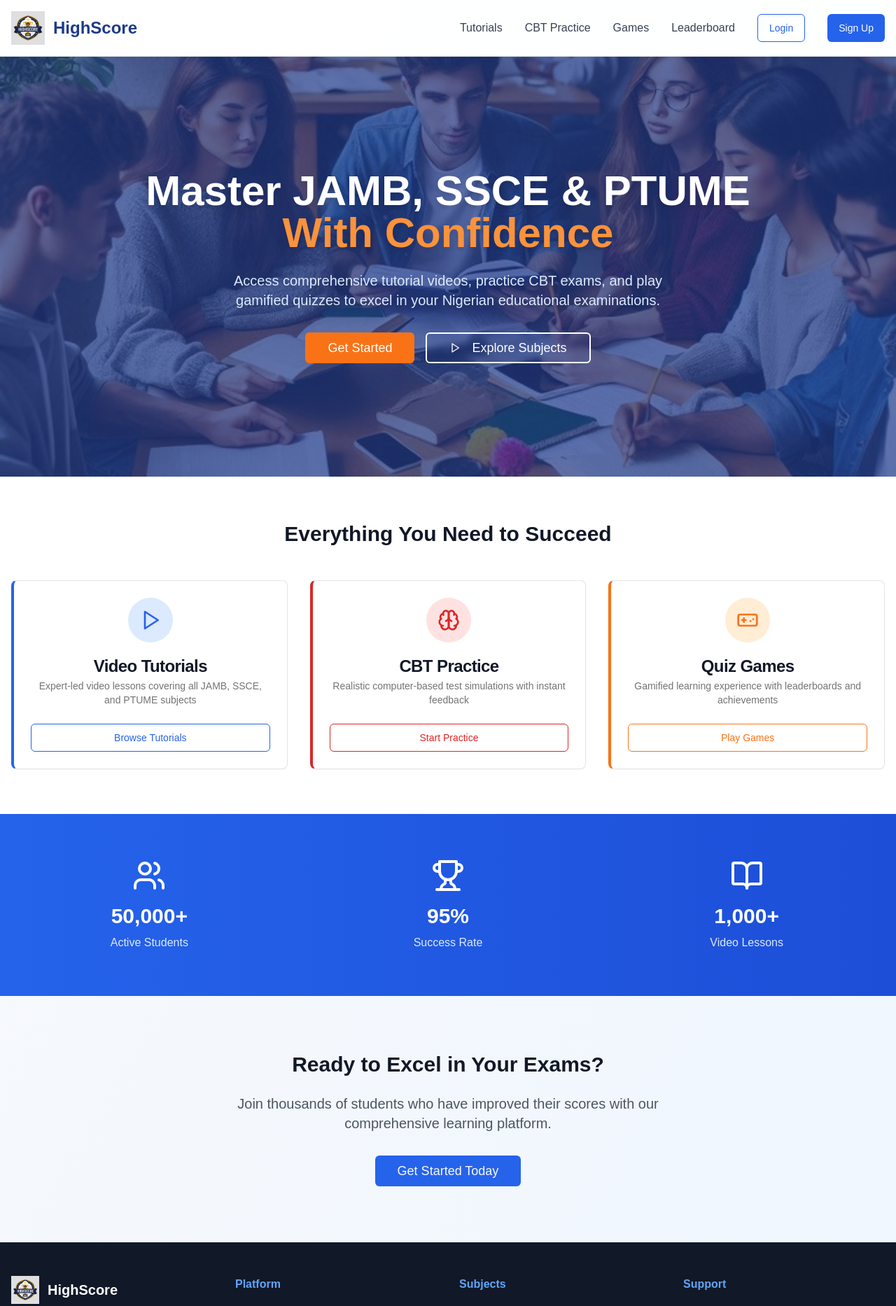
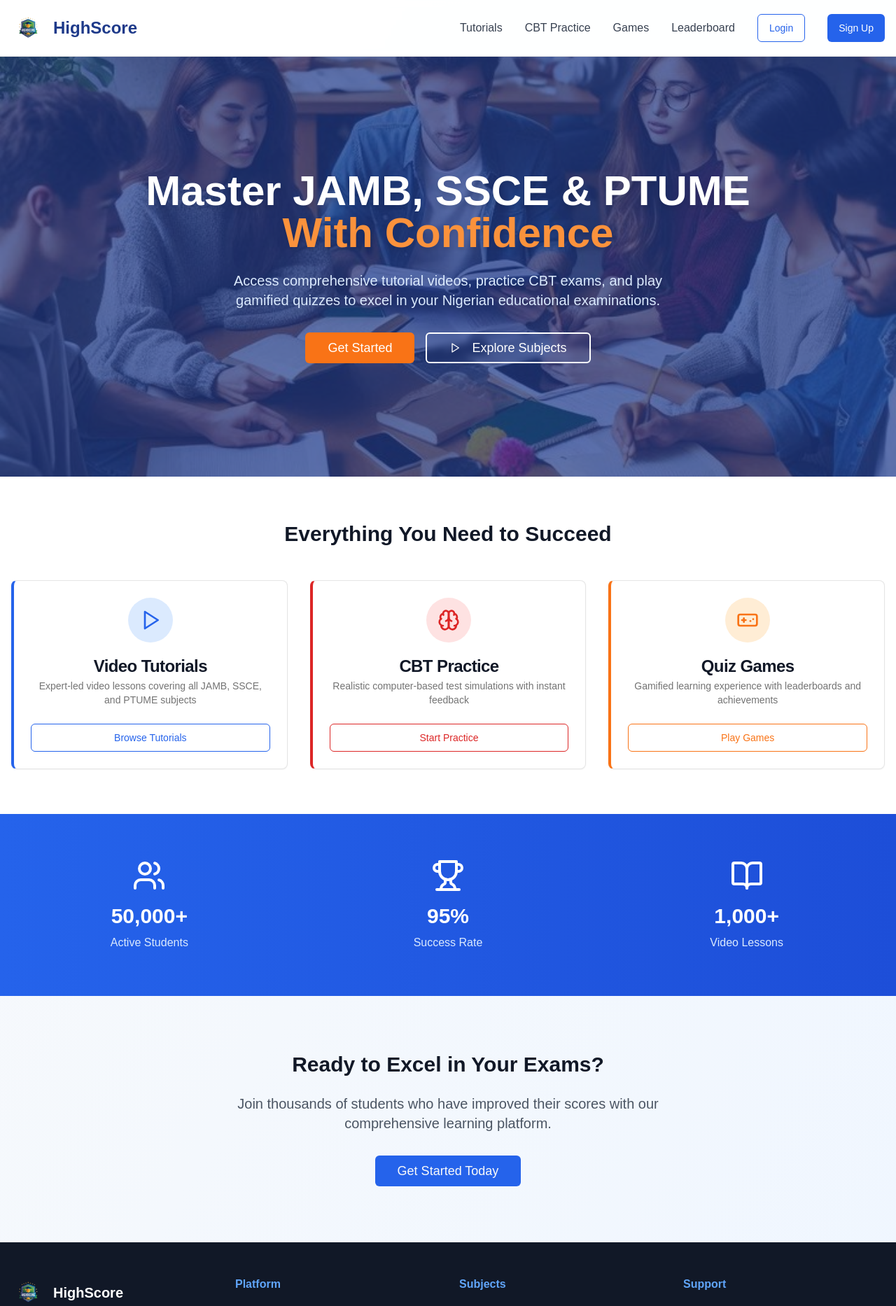
Before and after one commit to Dominic2k13/EduNaija, a Next.js app: page / in a window 1280 px wide. Shown: the top 1866 px of the page at 70% size. Built offline with nearby package versions, Linux system fonts and the light colour scheme.

Commit message:
feat: update logo to new hexagonal shield design
Replace current logo with new professional educational theme.

#VERCEL_SKIP

Co-authored-by: null <151073490+Dominic2k13@users.noreply.github.com>

```diff
--- a/app/page.tsx
+++ b/app/page.tsx
@@ -17,7 +17,13 @@ export default function HomePage() {
         <div className="container mx-auto px-4 py-4 flex items-center justify-between">
           <div className="flex items-center gap-3">
             <div className="w-12 h-12 relative">
-              <Image src="/highscore-logo.svg" alt="HighScore Logo" width={48} height={48} className="object-contain" />
+              <Image
+                src="/highscore-logo-final.png"
+                alt="HighScore Logo"
+                width={48}
+                height={48}
+                className="object-contain rounded-lg"
+              />
             </div>
             <span className="text-2xl font-bold text-blue-900">HighScore</span>
           </div>
@@ -295,13 +301,13 @@ export default function HomePage() {
           <div className="grid md:grid-cols-4 gap-8">
             <div>
               <div className="flex items-center gap-3 mb-4">
-                <div className="w-10 h-10 relative">
+                <div className="w-12 h-12 relative">
                   <Image
-                    src="/highscore-logo.svg"
+                    src="/highscore-logo-final.png"
                     alt="HighScore Logo"
-                    width={40}
-                    height={40}
-                    className="object-contain"
+                    width={48}
+                    height={48}
+                    className="object-contain rounded-lg"
                   />
                 </div>
                 <span className="text-xl font-bold">HighScore</span>
```
Also changed, not shown: public/highscore-logo-final.png (added), public/highscore-logo-new.jpg (added).
